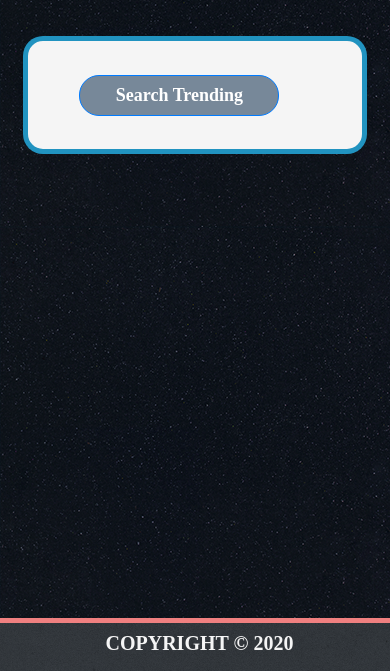
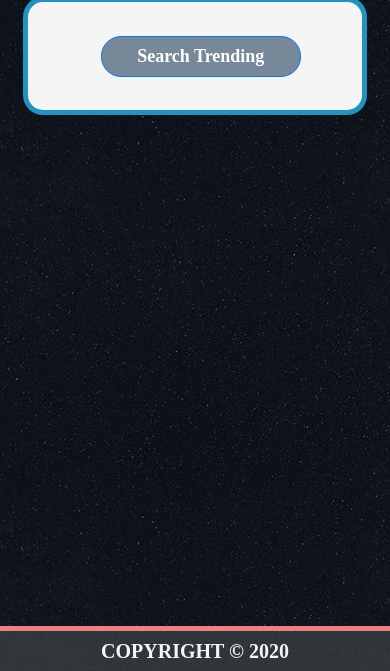
Before and after one commit to kimanikelly/Cinematic, a website: page app/public/trending.html in a window 390 px wide. Shown: the part 173-844 px from the top of the page. Drawn offline with nearby package versions, Linux system fonts and the light colour scheme; no server answers.

Commit message:
Adjusted Iphone X media-queries

```diff
--- a/app/public/assets/css/style.css
+++ b/app/public/assets/css/style.css
@@ -353,3 +353,34 @@ p {
     }
  }
  /* Iphone 6/7/8 plus landscape mode */
+
+ /* Iphone X portrait mode */
+ @media only screen and (min-width: 375px) and (max-width:812px) and (orientation : portrait) {
+
+    #trending-submit {
+        margin-left:19%;
+    }
+ }
+  /* Iphone X portrait mode */
+
+
+  /* Iphone X landscape mode */
+ @media only screen and (min-width: 375px) and (max-width:812px) {
+    .container {
+        margin:auto;
+        margin-bottom:20%;
+    }
+
+    img {
+        width:190px;
+        height:auto;
+        margin-left:36%;
+    }
+
+
+    .copyright {
+        margin:auto;
+    }
+
+ }
+  /* Iphone X landscape mode */
```
